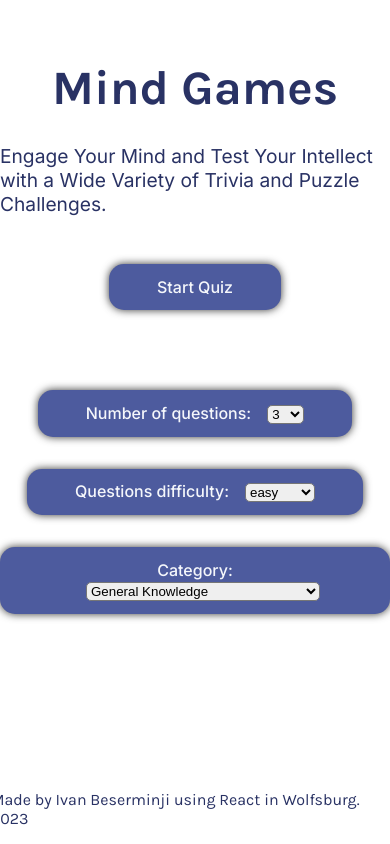
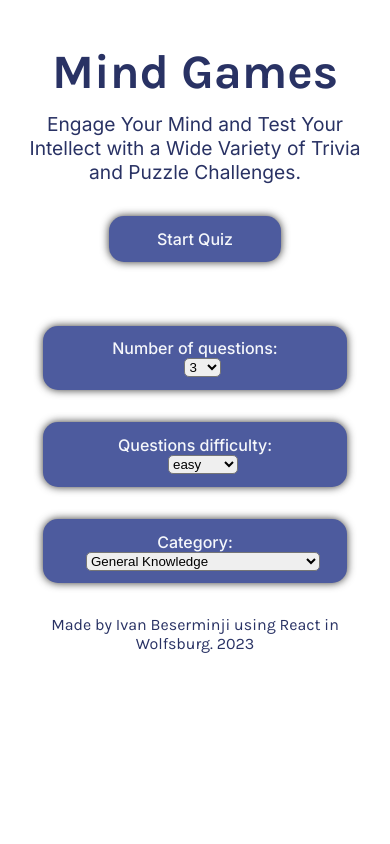
Before and after one commit to BeserWOB/quiz, a React (Vite) app: page / in a window 390 px wide. Built offline with nearby package versions, Linux system fonts and the light colour scheme.

Commit message:
Added media query for screens under 768px.

```diff
--- a/src/index.css
+++ b/src/index.css
@@ -4,7 +4,53 @@
 
 body{
   margin: 0;
+  padding: 2rem;
+  text-align: center;
 }
+
+@media only screen and (max-width: 768px) {
+  body {
+    padding: 1rem;
+    text-align: center;
+  }
+  .start--page > h1{
+    font-size: 2rem;
+    line-height: 2rem;
+    margin: 0 auto 1rem;
+  }
+  .start--page > p{
+    font-size: 1rem;
+    line-height: 1.2rem;
+    margin: 0;
+  }
+  .start--page > button{
+    margin: 2rem;
+  }
+  .start--page > label{
+    margin: 0;
+    width: 85%;
+    display: flex;
+    flex-direction: column;
+    justify-content: center;
+    align-items: center;
+  }
+  footer{
+    max-width: 85%;
+    display: block;
+    margin: 0 auto;
+  }
+  .buttons--container{
+    max-width: 100%;
+    display: flex;
+    flex-wrap: wrap;
+    justify-content: center;
+    align-items: center;
+  }
+  .btn{
+    width: 100%;
+  }
+}
+
 .start--page{
   display: flex;
   flex-direction: column;
@@ -38,7 +84,7 @@ body{
   border: none;
   cursor: pointer;
   box-shadow: 0px 0px 8px rgba(0, 0, 0, 0.8);
-  margin: 3rem;
+  margin: 2rem;
 }
 .start--page > button:active
 {
@@ -73,10 +119,9 @@ body{
 }
 footer{
   font-family: Karla, sans-serif;
-  position: fixed;
-  bottom: 0;
-  left: calc(50% - 204px);
-  margin: 0;
+  max-width: 90%;
+  display: block;
+  margin: 0 auto;
   color: #293264;
 }
 .questions--page{
```
